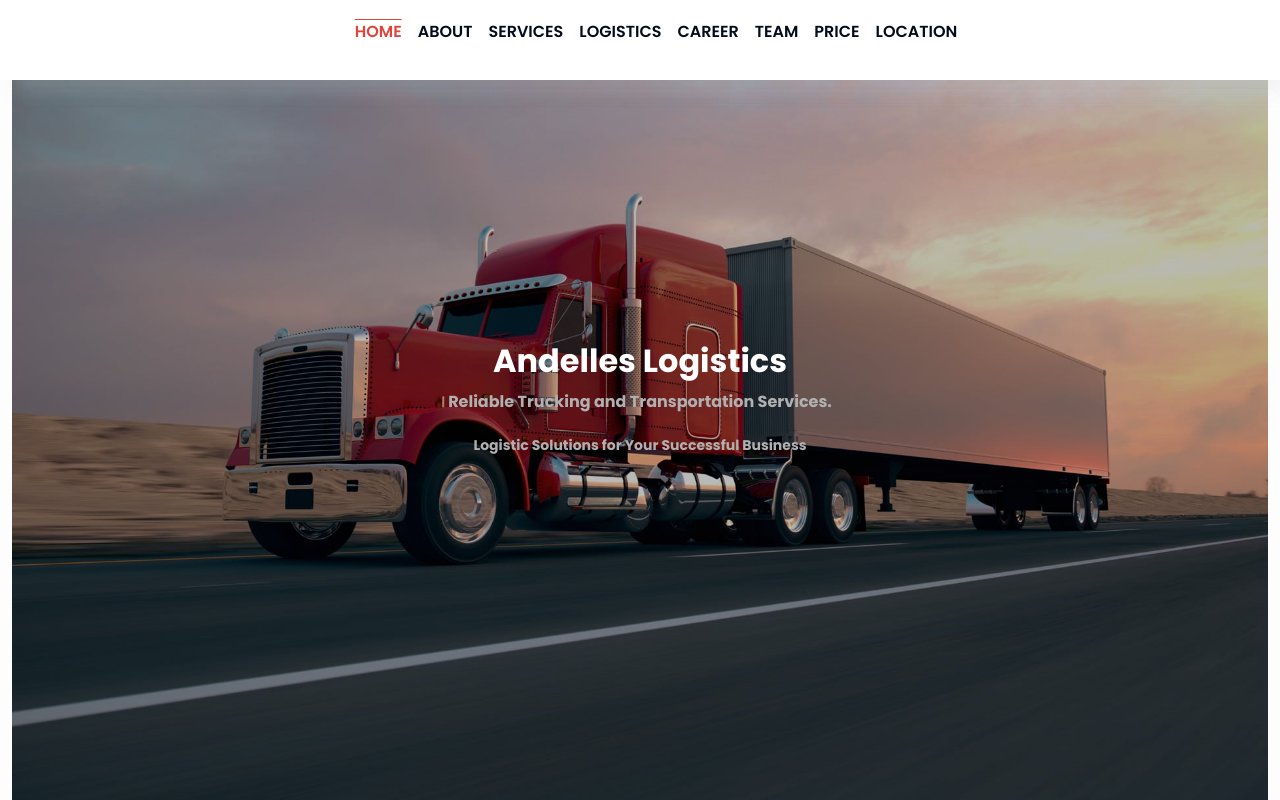
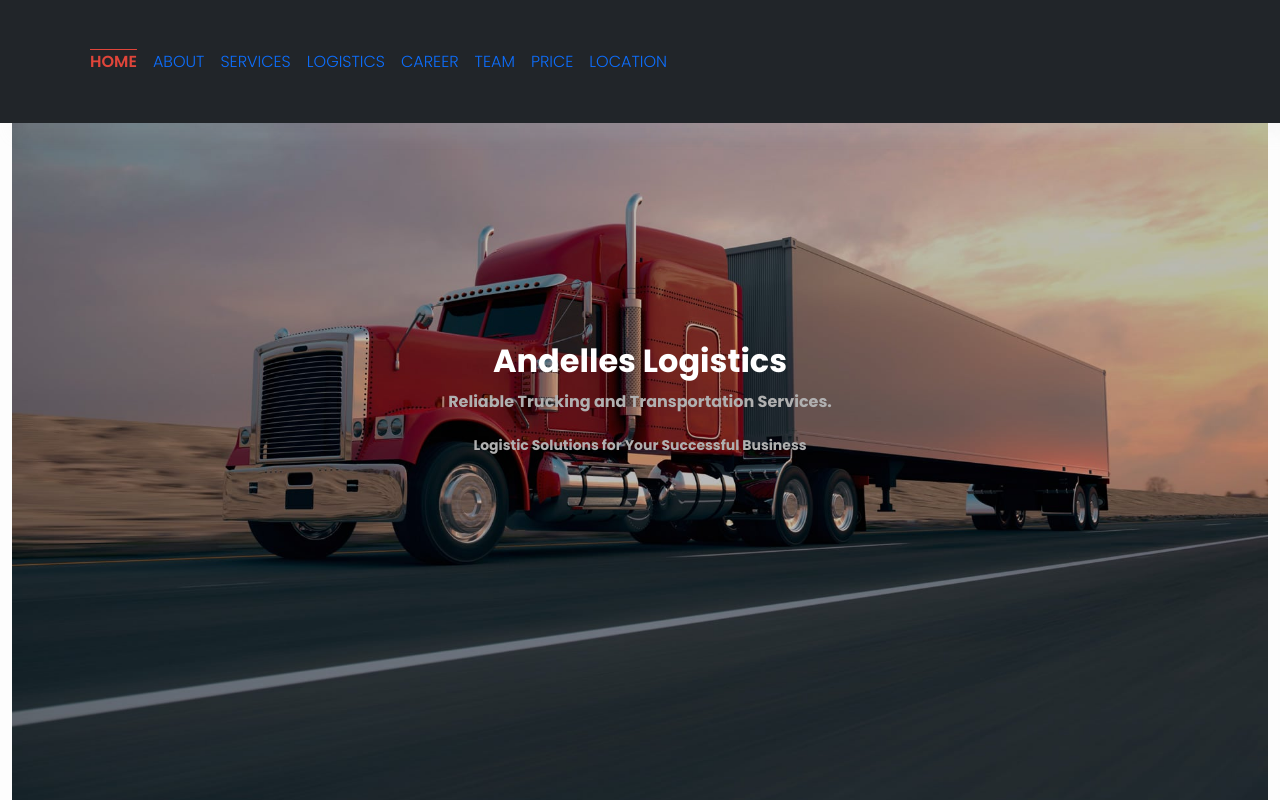
Before and after one commit to Roche001/Logistics-company, a React (Create React App) app: page / in a window 1280 px wide. Shown: the top 800 px of the page. Built offline with nearby package versions, Linux system fonts and the light colour scheme.

Commit message:
update changes

```diff
--- a/src/components/top/Top.css
+++ b/src/components/top/Top.css
@@ -23,15 +23,6 @@
 
 .link {
   text-decoration: none;
-  color: #020c1b;
-  padding: 1rem;
-  transition: 8ms;
-  font-weight: 600;
-}
-.link:hover {
-  color: #db544a;
-  text-decoration: overline;
-  font-weight: 600;
 }
 
 #active {
--- a/src/components/top/Top.jsx
+++ b/src/components/top/Top.jsx
@@ -12,13 +12,11 @@ const Top = () => {
         <Navbar.Toggle aria-controls="responsive-navbar-nav" />
         <Navbar.Collapse id="responsive-navbar-nav">
           <Nav className="me-auto">
-            <nav className="navbar">
-              <ul className="nav-items">
             <Nav.Link>
               {" "}
               <Link
+                className="link"
                 to="/"
-                    className="link"
                 onClick={() => setActiveNav("/")}
                 id={activeNav === "/" ? "active" : ""}
               >
@@ -27,8 +25,8 @@ const Top = () => {
             </Nav.Link>
             <Nav.Link>
               <Link
+                className="link"
                 to="/About"
-                    className="link"
                 onClick={() => setActiveNav("/About")}
                 id={activeNav === "/About" ? "active" : ""}
               >
@@ -37,8 +35,8 @@ const Top = () => {
             </Nav.Link>
             <Nav.Link>
               <Link
+                className="link"
                 to="/Services"
-                    className="link"
                 onClick={() => setActiveNav("/Services")}
                 id={activeNav === "/Services" ? "active" : ""}
               >
@@ -47,8 +45,8 @@ const Top = () => {
             </Nav.Link>
             <Nav.Link>
               <Link
+                className="link"
                 to="/Logistics"
-                    className="link"
                 onClick={() => setActiveNav("/Logistics")}
                 id={activeNav === "/Logistics" ? "active" : ""}
               >
@@ -57,8 +55,8 @@ const Top = () => {
             </Nav.Link>
             <Nav.Link>
               <Link
+                className="link"
                 to="/Career"
-                    className="link"
                 onClick={() => setActiveNav("/Career")}
                 id={activeNav === "/Career" ? "active" : ""}
               >
@@ -67,8 +65,8 @@ const Top = () => {
             </Nav.Link>
             <Nav.Link>
               <Link
+                className="link"
                 to="/Team"
-                    className="link"
                 onClick={() => setActiveNav("/Team")}
                 id={activeNav === "/Team" ? "active" : ""}
               >
@@ -77,8 +75,8 @@ const Top = () => {
             </Nav.Link>
             <Nav.Link>
               <Link
+                className="link"
                 to="/Price"
-                    className="link"
                 onClick={() => setActiveNav("/Price")}
                 id={activeNav === "/Price" ? "active" : ""}
               >
@@ -87,16 +85,14 @@ const Top = () => {
             </Nav.Link>
             <Nav.Link>
               <Link
+                className="link"
                 to="/Location"
-                    className="link"
                 onClick={() => setActiveNav("/Location")}
                 id={activeNav === "/Location" ? "active" : ""}
               >
                 <li>LOCATION</li>
               </Link>
             </Nav.Link>
-              </ul>
-            </nav>
           </Nav>
         </Navbar.Collapse>
       </Container>
```
Lines whose indentation alone changed are shown as unchanged.
